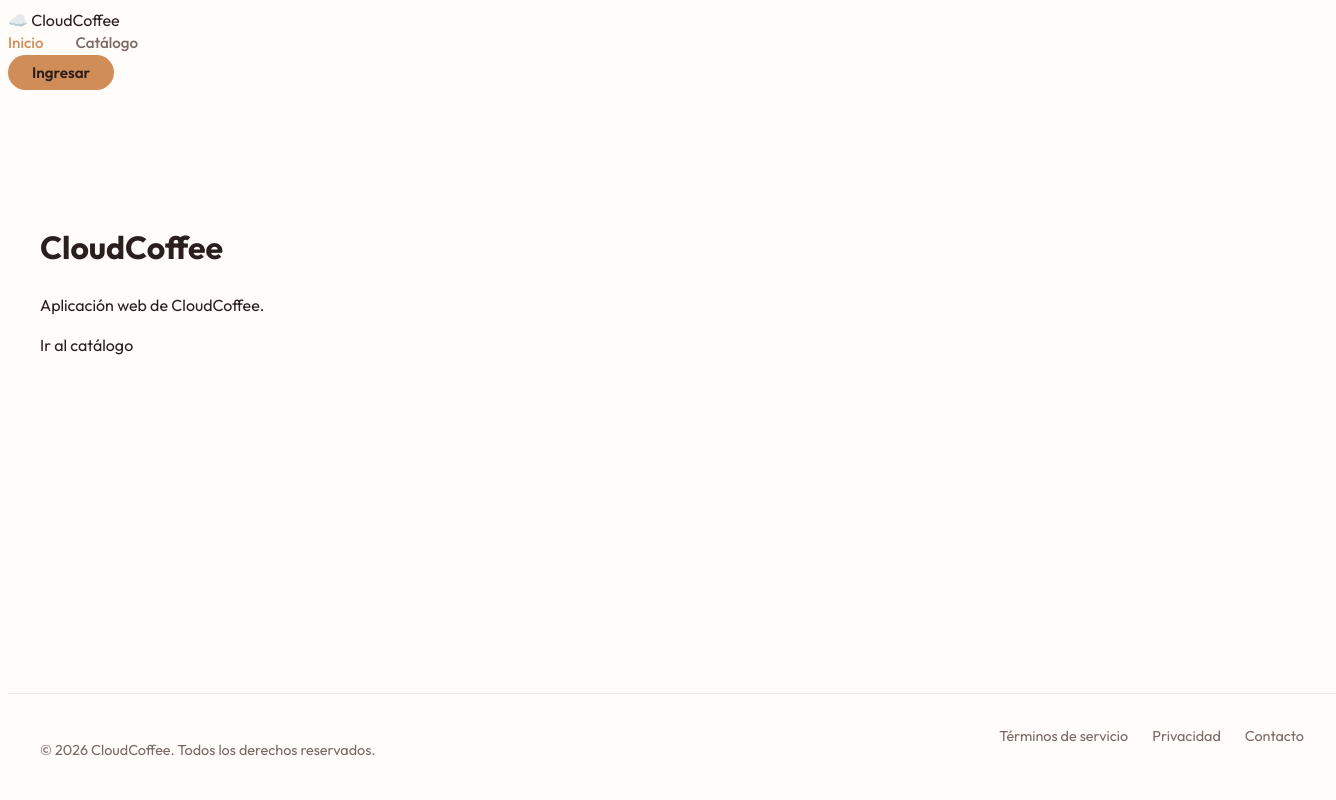
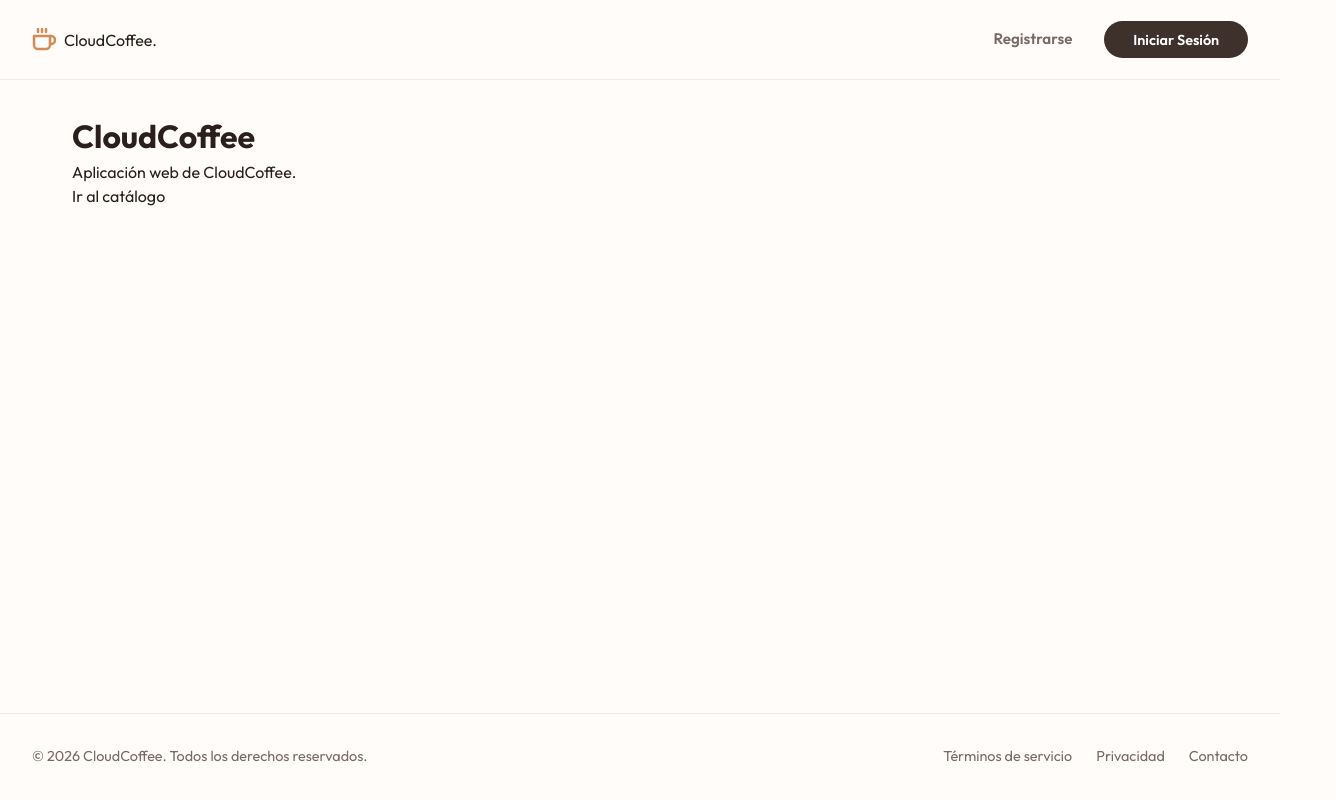
Before and after one commit to CloudCoffee-Project/CloudCoffee, a React (Vite) app in the folder web/: page / in a window 1280 px wide. Shown: the top 800 px of the page, 1336 px wide, since content can reach past the window. Built offline with nearby package versions, Linux system fonts and the light colour scheme; no server answers.

Commit message:
fix(web): Se arreglaron errores visuales con la barra de navegacion

```diff
--- a/web/src/components/layout/Navbar.tsx
+++ b/web/src/components/layout/Navbar.tsx
@@ -1,27 +1,31 @@
-import { NavLink } from 'react-router';
+import { NavLink, Link } from 'react-router';
 
 export function Navbar() {
   return (
     <nav className="navbar">
-      {/* Logo de la aplicacion */}
+      {/* Logo de la aplicación con ícono SVG */}
       <div className="navbar-brand">
-        <NavLink to="/">☁️ CloudCoffee</NavLink>
-      </div>
-
-      {/* Enlaces principales */}
-      <div className="navbar-links">
-        <NavLink to="/" className={({ isActive }) => isActive ? "nav-link active" : "nav-link"}>
-          Inicio
-        </NavLink>
-        <NavLink to="/catalogo" className={({ isActive }) => isActive ? "nav-link active" : "nav-link"}>
-          Catálogo
+        <NavLink to="/">
+          <svg
+            width="24" height="24" viewBox="0 0 24 24" fill="none"
+            stroke="currentColor" strokeWidth="2.5" strokeLinecap="round" strokeLinejoin="round"
+          >
+            <path d="M18 8h1a4 4 0 0 1 0 8h-1"></path>
+            <path d="M2 8h16v9a4 4 0 0 1-4 4H6a4 4 0 0 1-4-4V8z"></path>
+            <line x1="6" y1="1" x2="6" y2="4"></line>
+            <line x1="10" y1="1" x2="10" y2="4"></line>
+            <line x1="14" y1="1" x2="14" y2="4"></line>
+          </svg>
+          CloudCoffee.
         </NavLink>
       </div>
 
-      {/* Botones de accion (Carrito, Login) */}
+      {/* Botones de acción derecha (según Mockup) */}
       <div className="navbar-actions">
-        {/* Usamos nuestro estilo de botón primario del Paso 1 */}
-        <button className="btn-primary">Ingresar</button>
+        <Link to="/registro" className="nav-link" style={{ marginRight: '1rem', fontWeight: 600 }}>
+          Registrarse
+        </Link>
+        <button className="btn-primary">Iniciar Sesión</button>
       </div>
     </nav>
   );
--- a/web/src/styles.css
+++ b/web/src/styles.css
@@ -1,4 +1,10 @@
 @import url('https://fonts.googleapis.com/css2?family=Outfit:wght@300;400;500;600;700&display=swap');
+
+*, *::before, *::after {
+  box-sizing: border-box;
+  margin: 0;
+  padding: 0;
+}
 
 :root {
   --color-bg-light: #FFFCF9;
@@ -38,19 +44,20 @@ button {
 }
 
 .btn-primary {
-  background-color: var(--color-primary);
-  color: var(--color-bg-dark);
-  padding: 0.5rem 1.5rem;
+  background-color: var(--color-btn-dark);
+  color: #FFFFFF;
+  padding: 0.6rem 1.8rem;
   border-radius: 9999px;
   font-weight: 600;
-  font-size: 0.95rem;
+  font-size: 0.9rem;
 }
+
 .btn-primary:hover {
-  background-color: var(--color-primary-hover);
+  background-color: var(--color-btn-dark-hover);
   transform: translateY(-2px);
 }
 
-.navar {
+.navbar {
     position: fixed;
     top: 0;
     left: 0;
@@ -102,7 +109,7 @@ button {
     width: 100%;
     padding: 2rem;
     margin-top: auto;
-    background-color: var(--color-bg-dark);
+    background-color: var(--color-bg-light);
     border-top: 1px solid var(--color-border);
     display: flex;
     justify-content: space-between;
```
